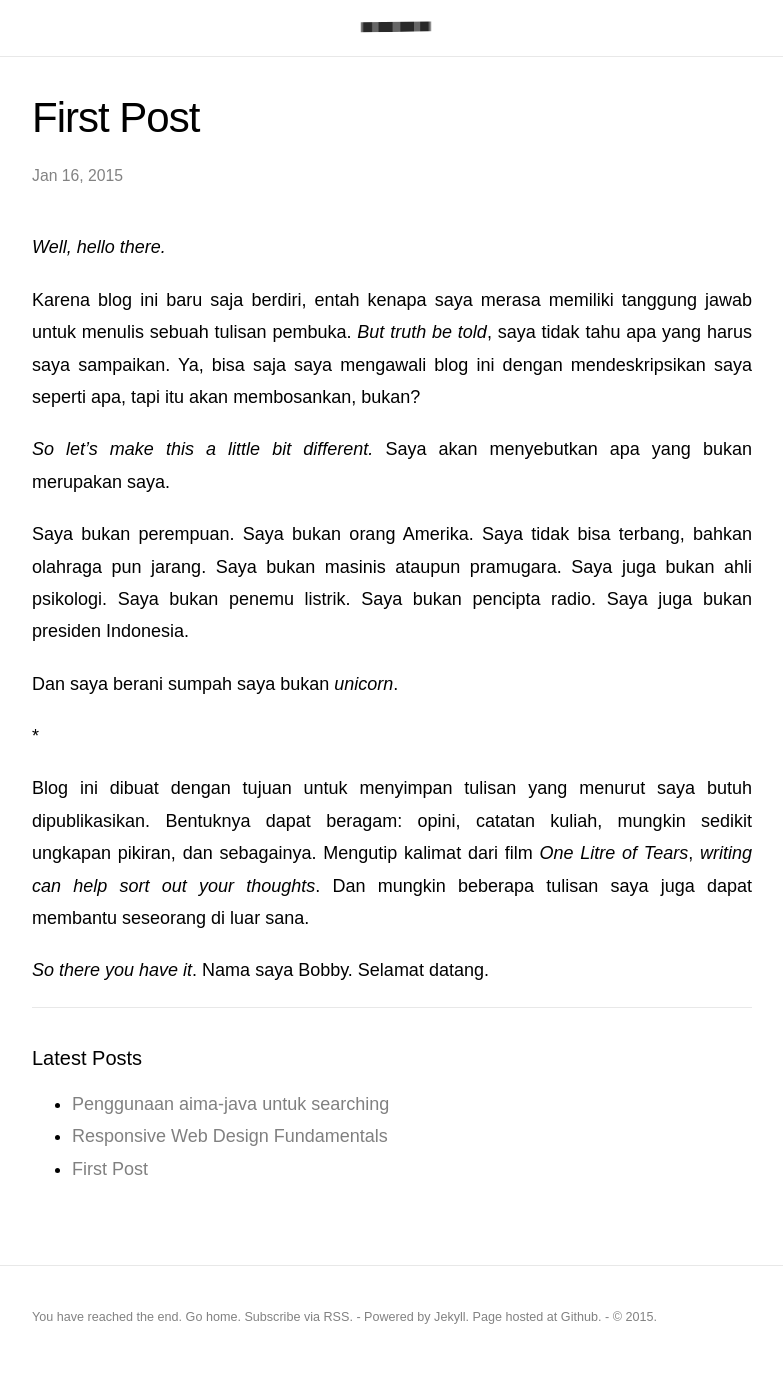
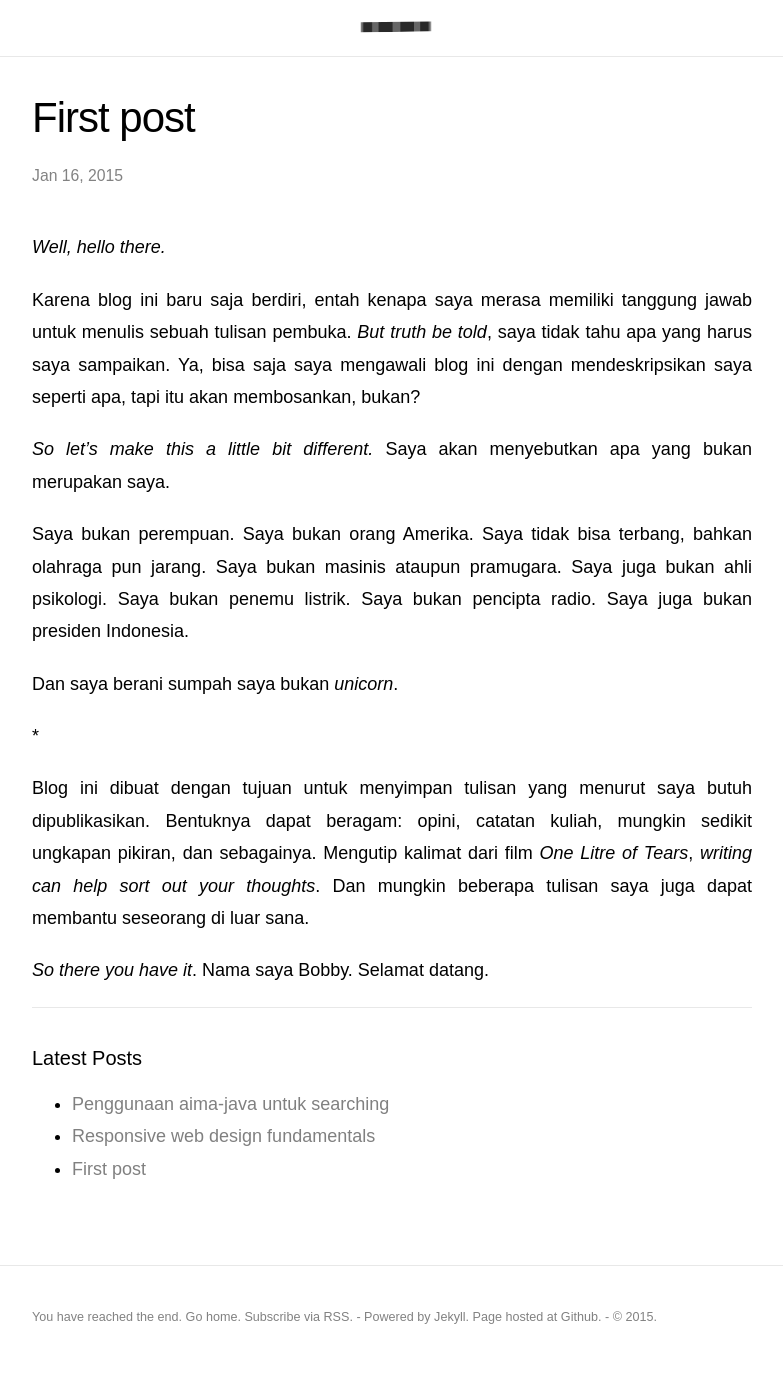
Before and after one commit to bobbypriam/bobbypriambodo.github.io, a Jekyll site: the page built from _posts/2015-01-16-first-post.md, in a window 1280 px wide. Shown: the whole page, without its empty margins (248-1031 px from the left). Built offline with Jekyll 4.4.1, drawn with Linux system fonts in a browser that asks for light colours.

```diff
--- a/_posts/2015-01-16-first-post.md
+++ b/_posts/2015-01-16-first-post.md
@@ -1,6 +1,6 @@
 ---
 layout: post
-title: "First Post"
+title: "First post"
 date: 2015-01-16 20:58:30
 ---
 
```
Also changed, not shown: _posts/2015-06-09-responsive-web-design-fundamentals.md (+1 -1 lines).
